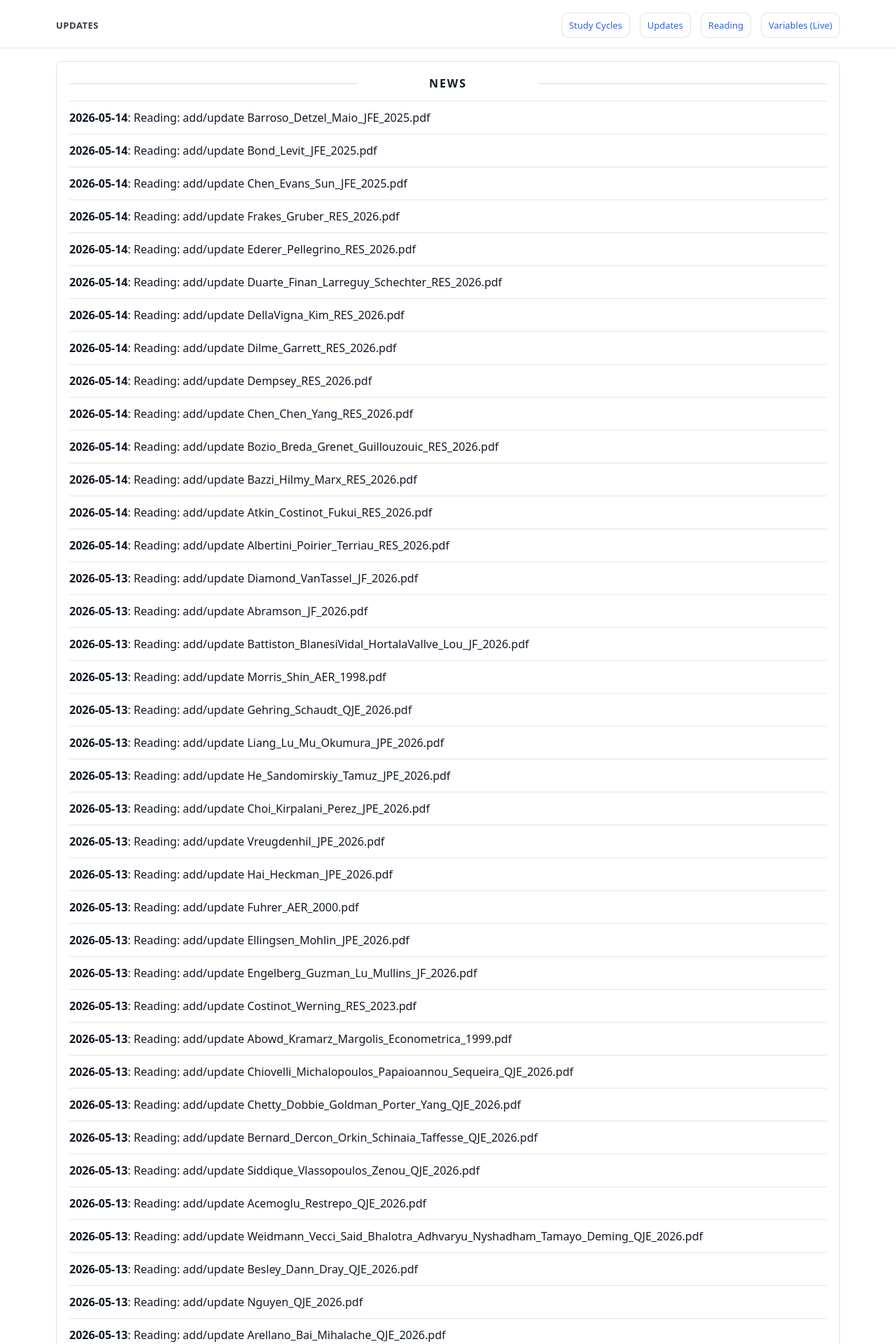
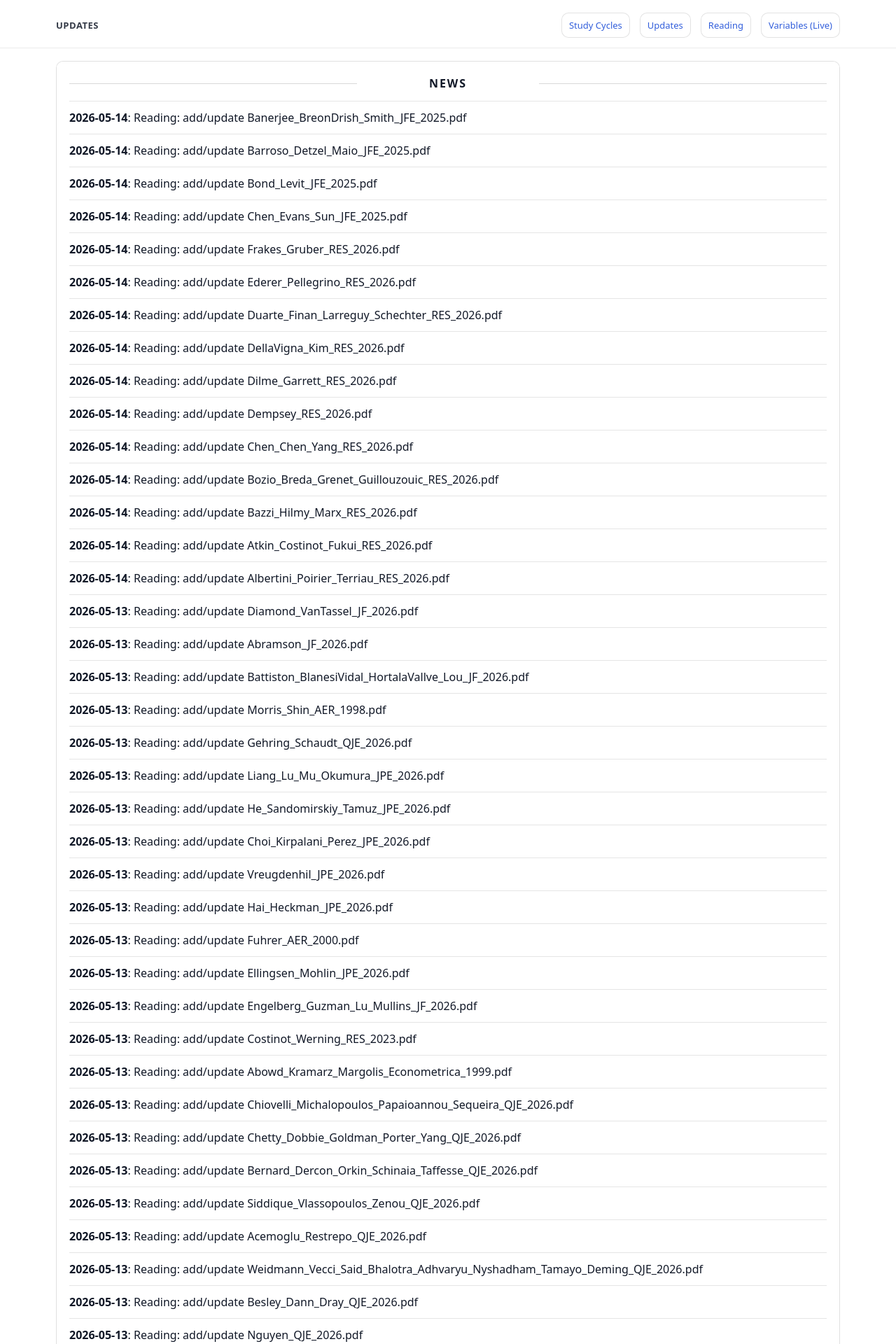
Before and after one commit to yaxinzn/study-archive, a Jekyll site: the page built from updates/index.md, in a window 1280 px wide. Shown: the top 1920 px of the page at 70% size. Built offline with Jekyll 4.4.1, drawn with Linux system fonts in a browser that asks for light colours; some of the changed text lies outside the part shown.

Commit message:
chore: update NEWS feed

```diff
--- a/_data/news.yml
+++ b/_data/news.yml
@@ -1,4 +1,7 @@
 # Auto-generated update history (sorted newest -> oldest). Do not edit manually.
+- ts: "1778753120"
+  date: "2026-05-14"
+  title: "Reading: add/update Banerjee_BreonDrish_Smith_JFE_2025.pdf"
 - ts: "1778752800"
   date: "2026-05-14"
   title: "Reading: add/update Barroso_Detzel_Maio_JFE_2025.pdf"
```
